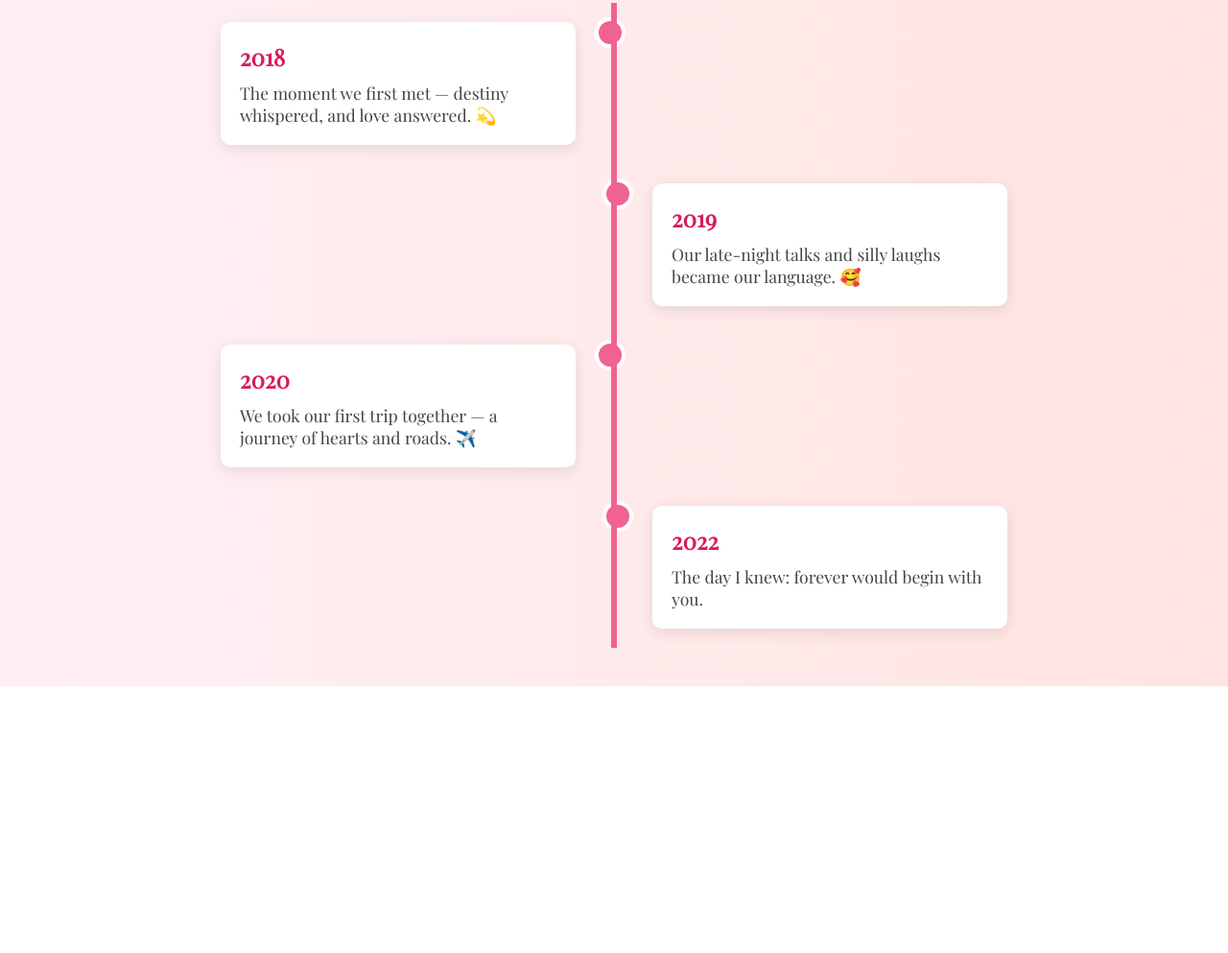
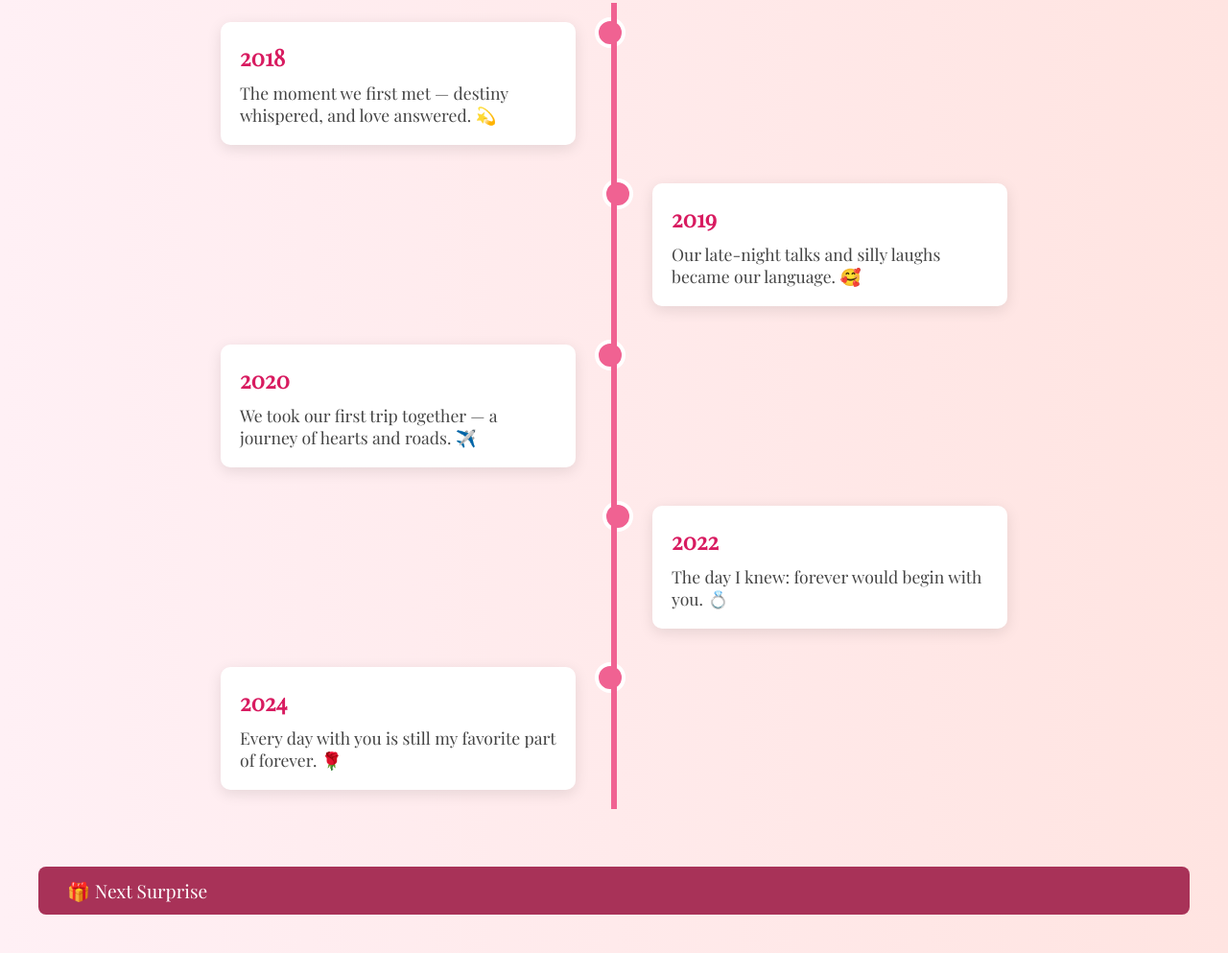
Before and after one commit to hrisicodez/birthday, a plain HTML site: page milestone.html in a window 1280 px wide. Shown: the part 193-1186 px from the top of the page at 96% size. Before the commit the page ends 908 px from the top, so only its background shows below. Drawn offline with nearby package versions, Linux system fonts and the light colour scheme.

Commit message:
Update milestone.html

```diff
--- a/milestone.html
+++ b/milestone.html
@@ -149,4 +149,19 @@
     <div class="milestone" style="animation-delay: 0.9s;">
       <div class="content">
         <div class="year">2022</div>
-        <div class="text">The day I knew: forever would begin with you.
+        <div class="text">The day I knew: forever would begin with you. 💍</div>
+      </div>
+    </div>
+
+    <div class="milestone" style="animation-delay: 1.2s;">
+      <div class="content">
+        <div class="year">2024</div>
+        <div class="text">Every day with you is still my favorite part of forever. 🌹</div>
+      </div>
+    </div>
+  </div>
+
+  <a class="nav-button" href="quiz.html">🎁 Next Surprise</a>
+
+</body>
+</html>
```
